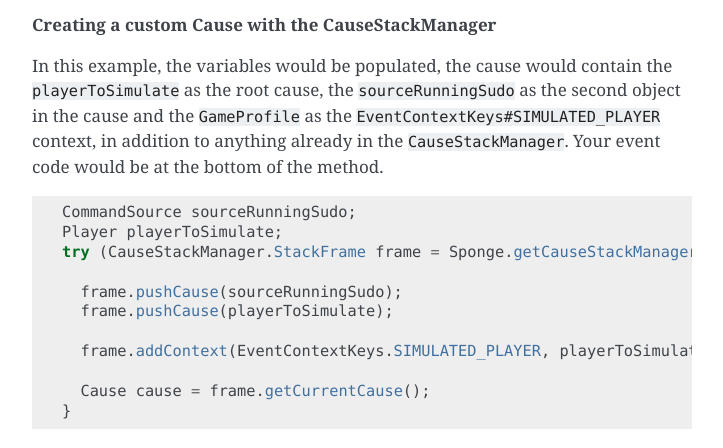
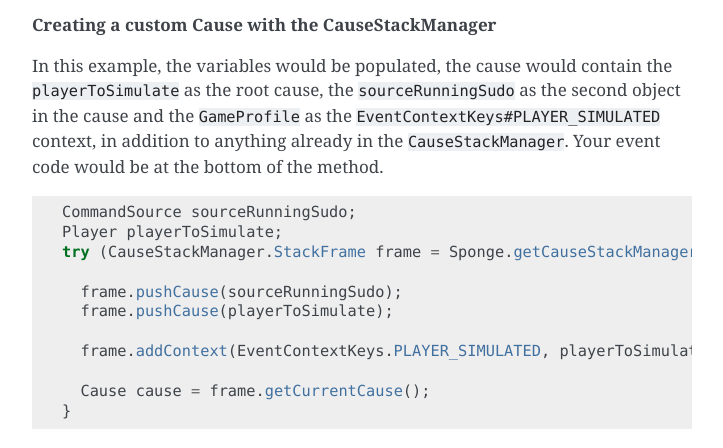
Before and after one commit to SpongePowered/SpongeDocs, a Sphinx documentation site: the page built from source/plugin/event/causes.rst, in a window 1280 px wide and 900 px high, scrolled down 4018 px. Shown: the part 152-600 px from the top of the window, without its empty margins (388-1111 px from the left). Built offline with Sphinx 7.4.7, drawn with Linux system fonts in a browser that asks for light colours; pages that are not in the unit, such as notebooks, are missing from menus; cross-references to code outside the pages are shown as plain code.

Commit message:
Fix broken static field reference

```diff
--- a/source/plugin/event/causes.rst
+++ b/source/plugin/event/causes.rst
@@ -179,7 +179,7 @@ simulating in the context (as the simulated player is not directly responsible f
 
 In this example, the variables would be populated, the cause would contain the ``playerToSimulate`` as
 the root cause, the ``sourceRunningSudo`` as the second object in the cause and the :javadoc:`GameProfile`
-as the :javadoc:`EventContextKeys#SIMULATED_PLAYER` context, in addition to anything already in the
+as the :javadoc:`EventContextKeys#PLAYER_SIMULATED` context, in addition to anything already in the
 ``CauseStackManager``. Your event code would be at the bottom of the method.
 
 .. code-block:: java
@@ -191,7 +191,7 @@ as the :javadoc:`EventContextKeys#SIMULATED_PLAYER` context, in addition to anyt
       frame.pushCause(sourceRunningSudo);
       frame.pushCause(playerToSimulate);
 
-      frame.addContext(EventContextKeys.SIMULATED_PLAYER, playerToSimulate.getProfile());
+      frame.addContext(EventContextKeys.PLAYER_SIMULATED, playerToSimulate.getProfile());
 
       Cause cause = frame.getCurrentCause();
     }
```
